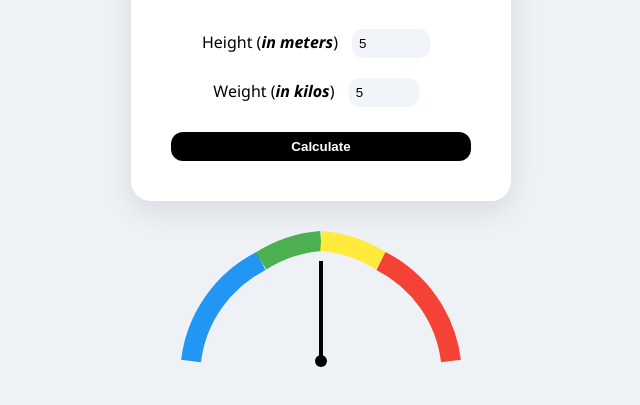
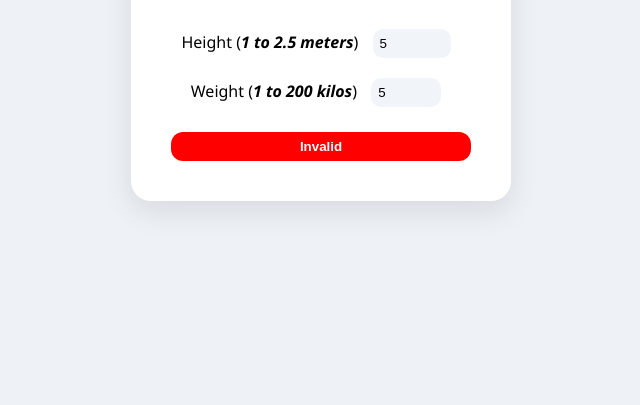
Before and after one commit to blue0nv/bmi-calculator, a plain HTML site: page index.html in a window 1280 px wide. Both pictures are taken after typing "5", "5" into the empty fields and a click on the button "Calculate". Shown: the part 115-520 px from the top of the page, without its empty margins (319-959 px from the left). Drawn offline with Linux system fonts and the light colour scheme.

Commit message:
update input labels for clarity and implement validation logic inputs

```diff
--- a/index.html
+++ b/index.html
@@ -11,11 +11,11 @@
 <div class="box">
     <h1>BMI Calculator</h1>
 
-    <label for="height">Height (<i><b>in meters</b></i>)</label>
+    <label for="height">Height (<i><b>1 to 2.5 meters</b></i>)</label>
     <input type="number" id="height" min="1" max="2.50" step="0.01">
     <br>
 
-    <label for="weight">Weight (<i><b>in kilos</b></i>)</label>
+    <label for="weight">Weight (<i><b>1 to 200 kilos</b></i>)</label>
     <input type="number" id="weight" min="1" max="200">
     <br>
 
@@ -44,7 +44,7 @@
         stroke-width="4"/>
 
     <circle cx="150" cy="160" r="6" fill="black"/>
-</svg>
+    </svg>
 
 
 </div>
--- a/script.js
+++ b/script.js
@@ -0,0 +1,53 @@
+const resultShape = document.querySelector(".result");
+const calculateButton = document.querySelector("#calculate");
+const inputs = document.querySelectorAll("input")
+
+inputs.forEach(input =>
+    {
+        input.addEventListener("input", () =>
+        {
+            calculateButton.style.backgroundColor = "black";
+            calculateButton.textContent = "Calculate";
+            resultShape.style.visibility = "hidden";
+        });
+    });
+
+calculateButton.addEventListener("click", () =>
+{
+    if (isValid())
+    {
+        calculateButton.style.backgroundColor = "green";
+        calculateButton.textContent = "Valid";
+    }
+    else
+    {
+        calculateButton.style.backgroundColor = "red";
+        calculateButton.textContent = "Invalid";
+    }
+});
+
+function isValid()
+{
+    const height = Number(document.querySelector("#height").value.trim());
+    const weight = Number(document.querySelector("#weight").value.trim());
+
+    if (!Number.isNaN(height) && !Number.isNaN(weight))
+    {
+        if (height >= 1 && height <= 2.5 && weight >= 1 && weight <= 200)
+        {
+            return true;
+        }
+    }
+    return false;
+}
+
+function calculateBMI()
+{
+    const bmi = weight / (height * height);
+    document.getElementById("result").textContent = "BMI: " + bmi.toFixed(2);
+}
+
+inputs.addEventListener("keydown", () =>
+{
+
+});
--- a/style.css
+++ b/style.css
@@ -15,6 +15,7 @@ body {
 }
 
 .result {
+    visibility: hidden;
     display: block;
     margin: auto;
     width: 300px;
@@ -28,7 +29,7 @@ input {
     margin: 10px;
 }
 
-button {
+#calculate {
     width: 100%;
     padding: 7px;
     margin-top: 15px;
@@ -41,10 +42,10 @@ button {
     transition: 0.3s;
 }
 
-button:hover {
+#calculate:hover {
     opacity: 0.8;
 }
 
-button:active {
+#calculate:active {
     transform: scale(0.95);
 }
```
